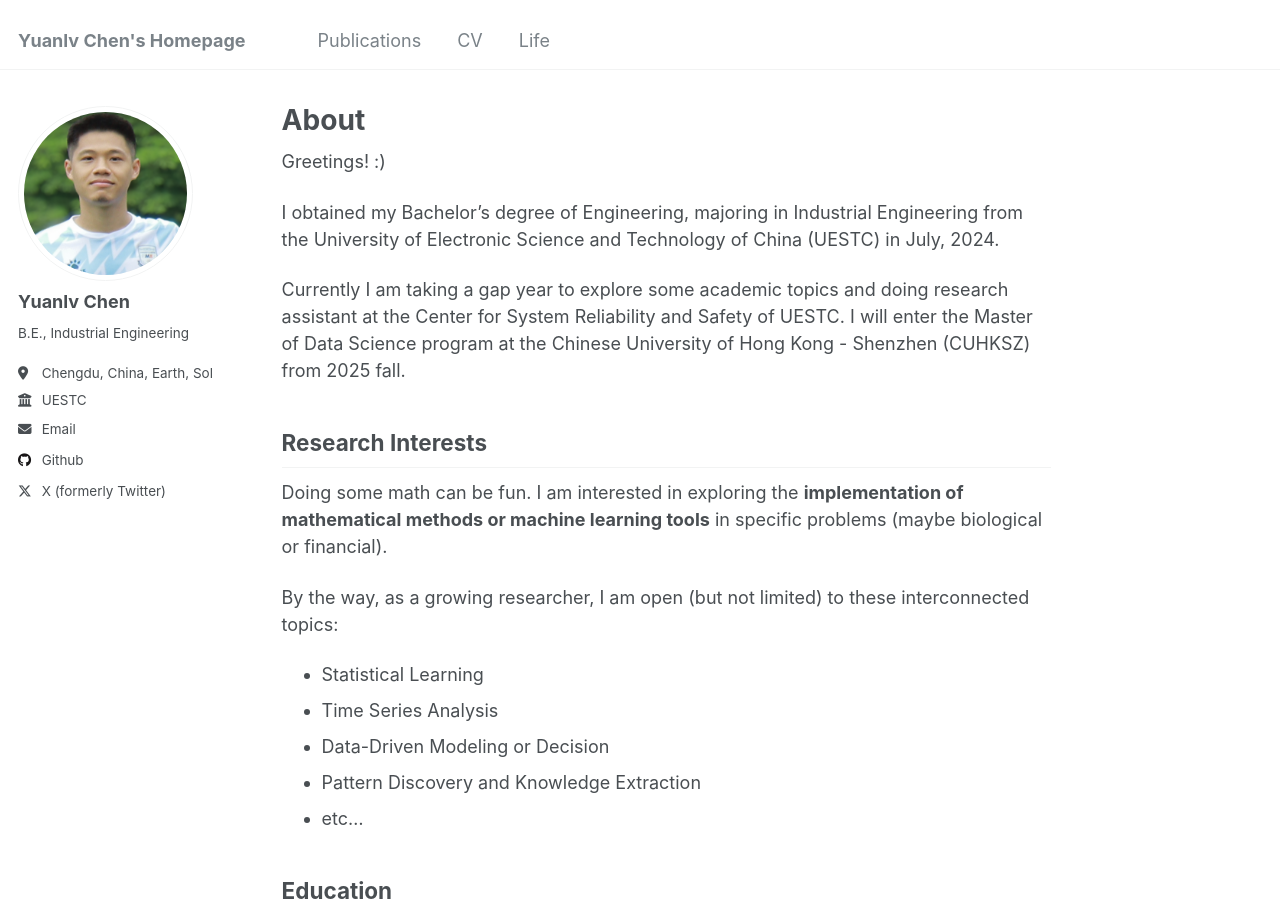
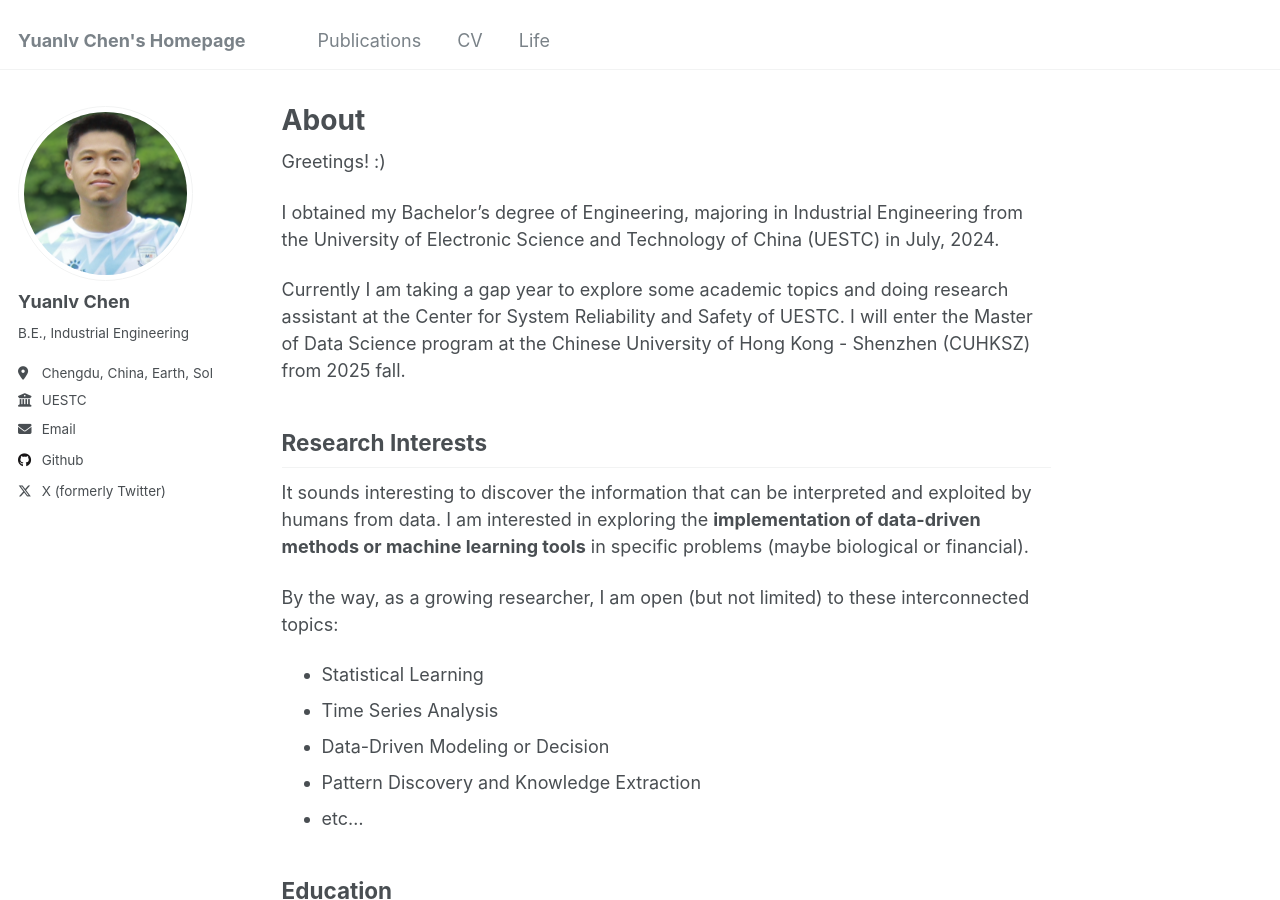
Before and after one commit to YLchen22/YLchen22.github.io, a Jekyll site: the page built from _pages/about.md, in a window 1280 px wide and 900 px high. Built offline with Jekyll 4.4.1, drawn with Linux system fonts in a browser that asks for light colours.

Commit message:
Update about.md

```diff
--- a/_pages/about.md
+++ b/_pages/about.md
@@ -15,7 +15,7 @@ Currently I am taking a gap year to explore some academic topics and doing resea
 
 Research Interests
 ------
-Doing some math can be fun. I am interested in exploring the **implementation of mathematical methods or machine learning tools** in specific problems (maybe biological or financial).
+It sounds interesting to discover the information that can be interpreted and exploited by humans from data. I am interested in exploring the **implementation of data-driven methods or machine learning tools** in specific problems (maybe biological or financial).
 
 By the way, as a growing researcher, I am open (but not limited) to these interconnected topics:
 * Statistical Learning
```
